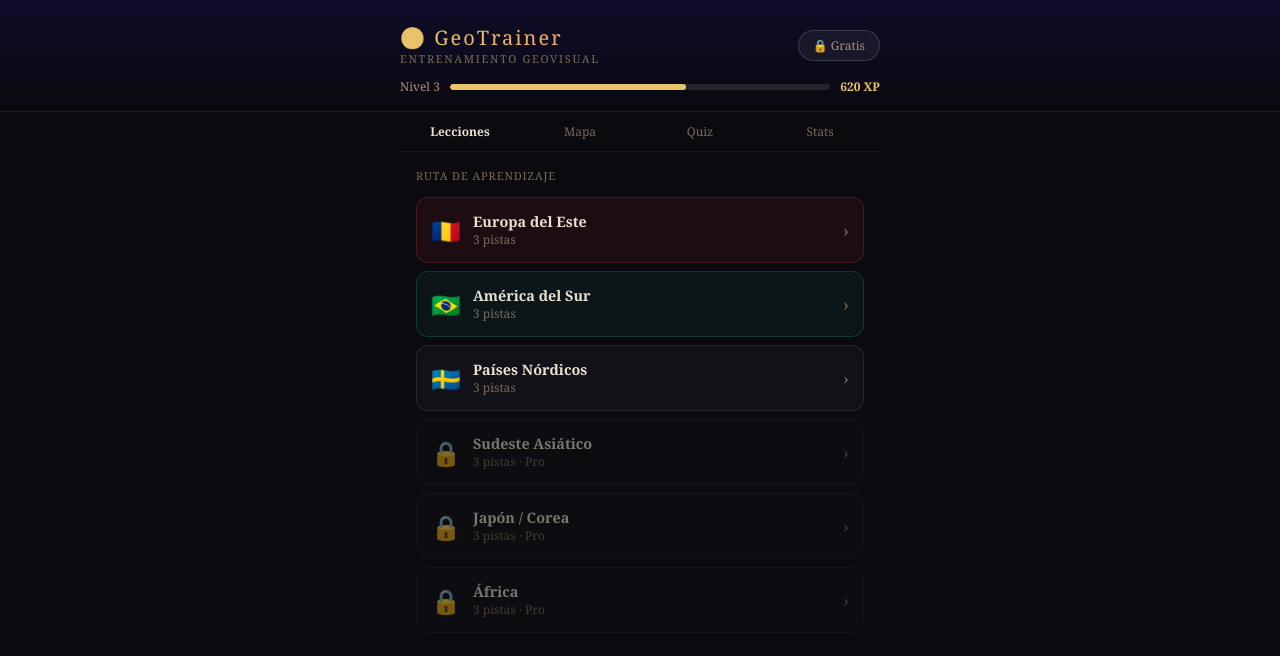
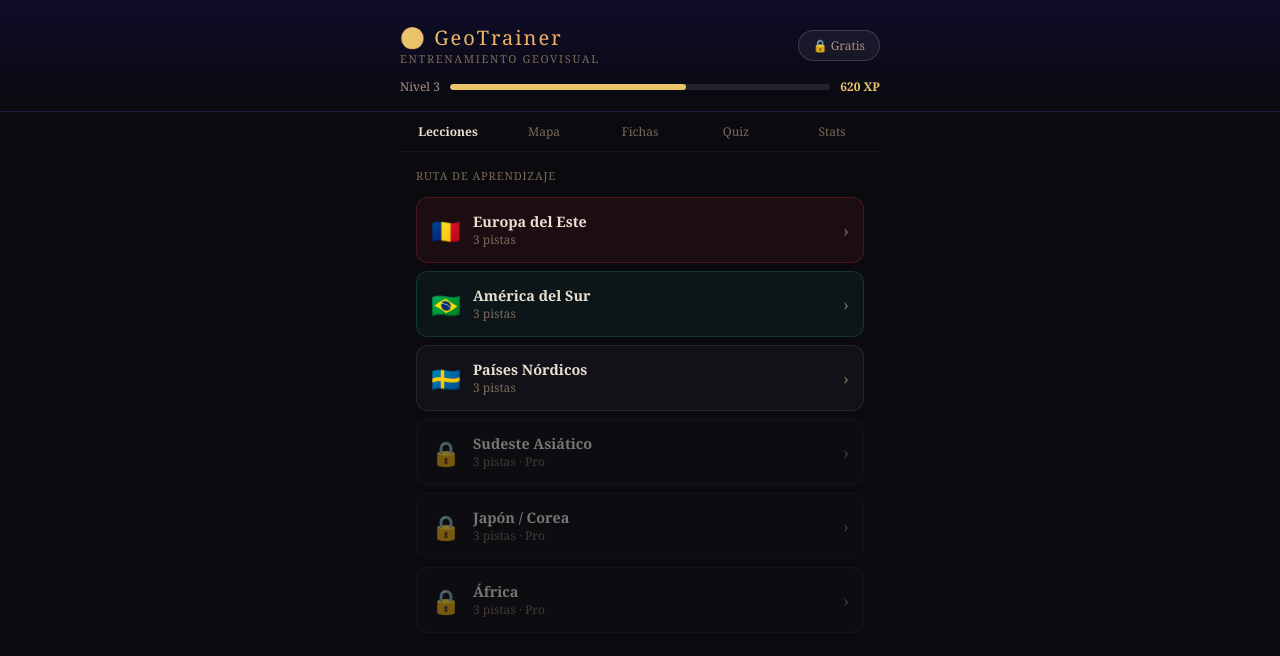
Before and after one commit to Ataraix0/geotrainer, a React (Vite) app: page / in a window 1280 px wide. Shown: the top 656 px of the page. Built offline with nearby package versions, Linux system fonts and the light colour scheme.

Commit message:
Add Fichas tab

```diff
--- a/src/App.jsx
+++ b/src/App.jsx
@@ -1,5 +1,6 @@
 import { useState } from "react";
 import EuropaMap from "./EuropaMap.jsx";
+import Fichas from "./Fichas.jsx";
 
 const regions = [
   { name: "Europa del Este", emoji: "🇷🇴", color: "#e63946", premium: false, clues: [
@@ -107,7 +108,7 @@ export default function App() {
 
       <div style={{ maxWidth: 480, margin: "0 auto" }}>
         <div style={{ display: "flex", borderBottom: "1px solid rgba(255,255,255,0.06)" }}>
-          {[["lessons","Lecciones"],["mapa","Mapa"],["quiz","Quiz"],["stats","Stats"]].map(([id,label]) => (
+          {[["lessons","Lecciones"],["mapa","Mapa"],["fichas","Fichas"],["quiz","Quiz"],["stats","Stats"]].map(([id,label]) => (
             <button key={id} onClick={() => { setTab(id); setSelectedRegion(null); }} style={{ flex: 1, padding: "11px 2px", fontSize: 12, color: tab===id ? "#e8e0d0" : "#7a6a5a", borderBottom: tab===id ? "2px solid #e9c46a" : "2px solid transparent", background: "none", border: "none", borderBottom: tab===id ? "2px solid #e9c46a" : "2px solid transparent", cursor: "pointer", fontFamily: "inherit", fontWeight: tab===id ? 600 : 400 }}>{label}</button>
           ))}
         </div>
@@ -150,6 +151,12 @@ export default function App() {
                   {expandedClue===i && <p style={{ margin: "10px 0 0 28px", color: "#c8b89a", fontSize: "0.82rem", lineHeight: 1.7 }}>{c.tip}</p>}
                 </div>
               ))}
+            </div>
+          )}
+
+          {tab === "fichas" && (
+            <div>
+              <Fichas />
             </div>
           )}
 
```
